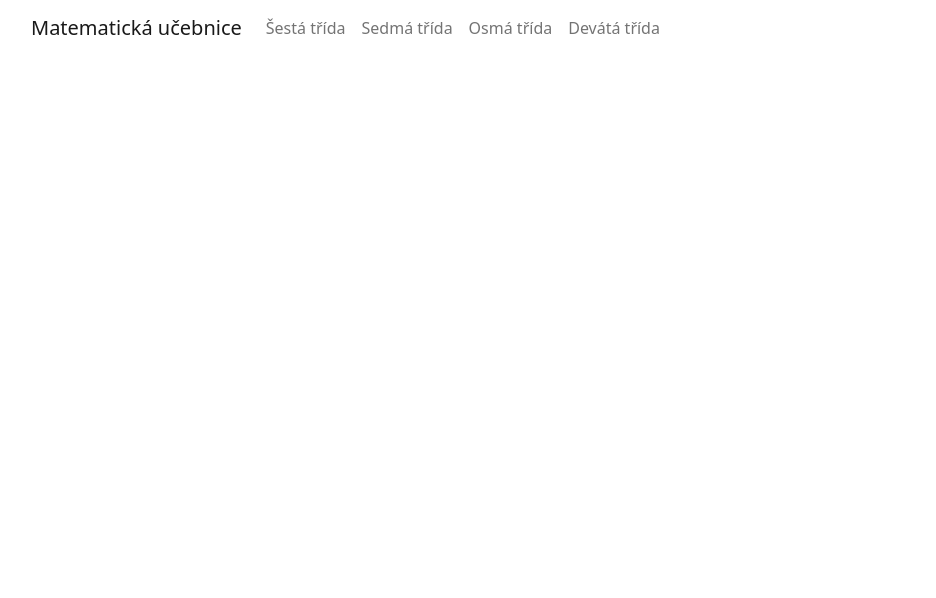
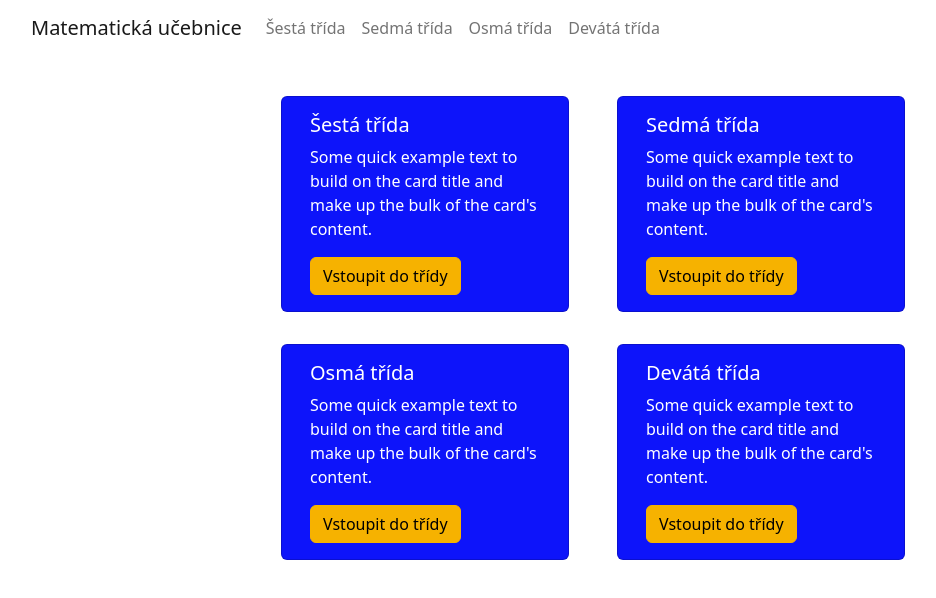
Before and after one commit to gyarab/2022-3e-matematicka_ucebnice, a Next.js app: page /homepage in a window 1280 px wide. Shown: the top 598 px of the page, without its empty margins (51-987 px from the left). Built offline with nearby package versions, Linux system fonts and the light colour scheme.

Commit message:
homepage designed

```diff
--- a/pages/homepage.jsx
+++ b/pages/homepage.jsx
@@ -1,7 +1,9 @@
 import NavBar from "../components/nav-bar/NavBar";
 import CustomHead from "../components/utils/CustomHead";
 import CustomFooter from "../components/utils/CustomFooter";
-import {colorThemeLight, colorThemeDark} from "../lib/env-variables";
+import {colorThemeDark, colorThemeLight} from "../lib/env-variables";
+import {Button, Card, Container, Row} from "react-bootstrap";
+import {useRouter} from "next/router";
 
 /**
  * APPLICATION HOME PAGE
@@ -19,6 +21,8 @@ const HomePage = (props) => {
     TODO -> how to use this app?
      */
 
+    const router = useRouter()
+
     return (
         <>
             <CustomHead
@@ -27,10 +31,81 @@ const HomePage = (props) => {
                 themeColorDark={colorThemeDark}
             />
 
-            <main className={'container-fluid'}>
+            <main>
                 <NavBar/>
+                <div className={'container-fluid m-3'}>
+                    <Container>
+                        <Row className={'container-fluid justify-content-center align-items-start'}>
+                            <Card
+                                bg={'primary'}
+                                text={'white'}
+                                style={{width: '18rem'}}
+                                className="m-4 mb-2"
+                            >
+                                <Card.Body>
+                                    <Card.Title>Šestá třída</Card.Title>
+                                    <Card.Text>
+                                        Some quick example text to build on the card title and make up the
+                                        bulk of the card's content.
+                                    </Card.Text>
+                                    <Button variant={'secondary'}
+                                            onClick={() => router.push('/class/sixth')}>Vstoupit do třídy</Button>
+                                </Card.Body>
+                            </Card>
+                            <Card
+                                bg={'primary'}
+                                text={'white'}
+                                style={{width: '18rem'}}
+                                className="m-4 mb-2"
+                            >
+                                <Card.Body>
+                                    <Card.Title>Sedmá třída</Card.Title>
+                                    <Card.Text>
+                                        Some quick example text to build on the card title and make up the
+                                        bulk of the card's content.
+                                    </Card.Text>
+                                    <Button variant={'secondary'}
+                                            onClick={() => router.push('/class/seventh')}>Vstoupit do třídy</Button>
+                                </Card.Body>
+                            </Card>
+                        </Row>
+                        <Row className={'container-fluid justify-content-center'}>
+                            <Card
+                                bg={'primary'}
+                                text={'white'}
+                                style={{width: '18rem'}}
+                                className="m-4 mb-2"
+                            >
+                                <Card.Body>
+                                    <Card.Title>Osmá třída</Card.Title>
+                                    <Card.Text>
+                                        Some quick example text to build on the card title and make up the
+                                        bulk of the card's content.
+                                    </Card.Text>
+                                    <Button variant={'secondary'}
+                                            onClick={() => router.push('/class/eight')}>Vstoupit do třídy</Button>
+                                </Card.Body>
+                            </Card>
+                            <Card
+                                bg={'primary'}
+                                text={'white'}
+                                style={{width: '18rem'}}
+                                className="m-4 mb-2"
+                            >
+                                <Card.Body>
+                                    <Card.Title>Devátá třída</Card.Title>
+                                    <Card.Text>
+                                        Some quick example text to build on the card title and make up the
+                                        bulk of the card's content.
+                                    </Card.Text>
+                                    <Button variant={'secondary'}
+                                            onClick={() => router.push('/class/ninth')}>Vstoupit do třídy</Button>
+                                </Card.Body>
+                            </Card>
+                        </Row>
+                    </Container>
+                </div>
             </main>
-
             <CustomFooter/>
         </>
     )
```
